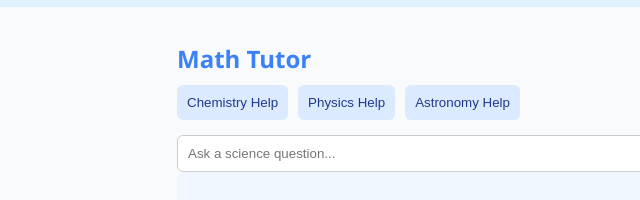
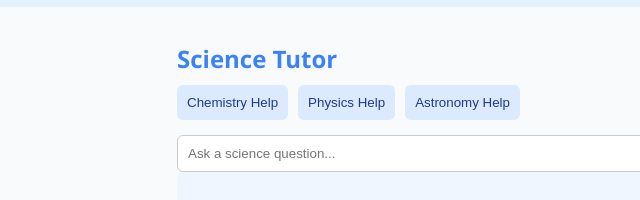
Before and after one commit to Brooksw453/QCC_Tutor, a plain HTML site: page index.html in a window 1280 px wide. Both pictures are taken after a click on the button "Science". Shown: the part 207-407 px from the top of the page, 63-703 px from the left. Drawn offline with Linux system fonts and the light colour scheme.

Commit message:
Update index.html

```diff
--- a/index.html
+++ b/index.html
@@ -55,7 +55,7 @@
 
     <!-- Science -->
         <div id="scienceSection" class="subject-section">
-      <h2>Math Tutor</h2>
+      <h2>Science Tutor</h2>
       <div class="recommendations">
         <button class="rec-btn" data-subject="science" data-query="Help with chemistry">Chemistry Help</button>
         <button class="rec-btn" data-subject="science" data-query="Help with physics">Physics Help</button>
```
